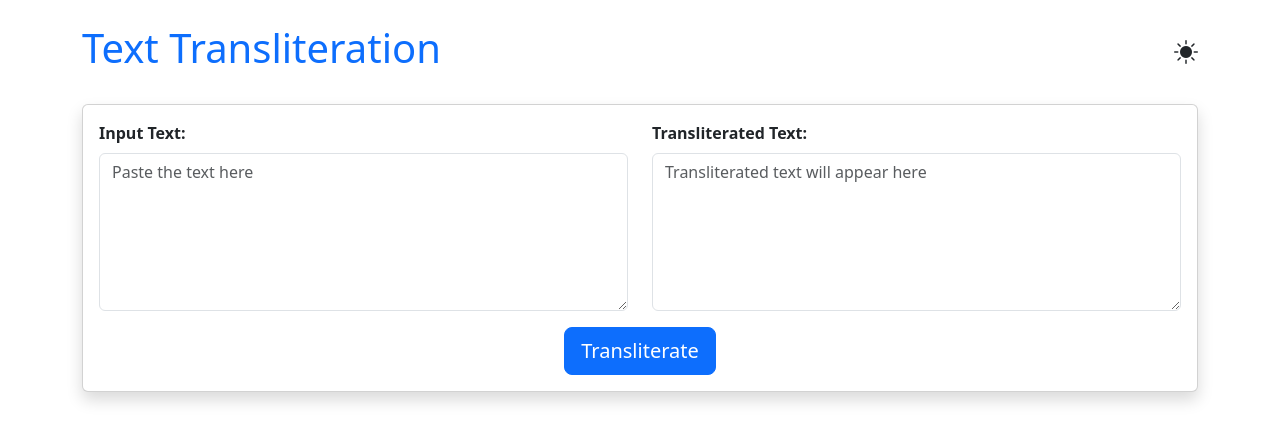
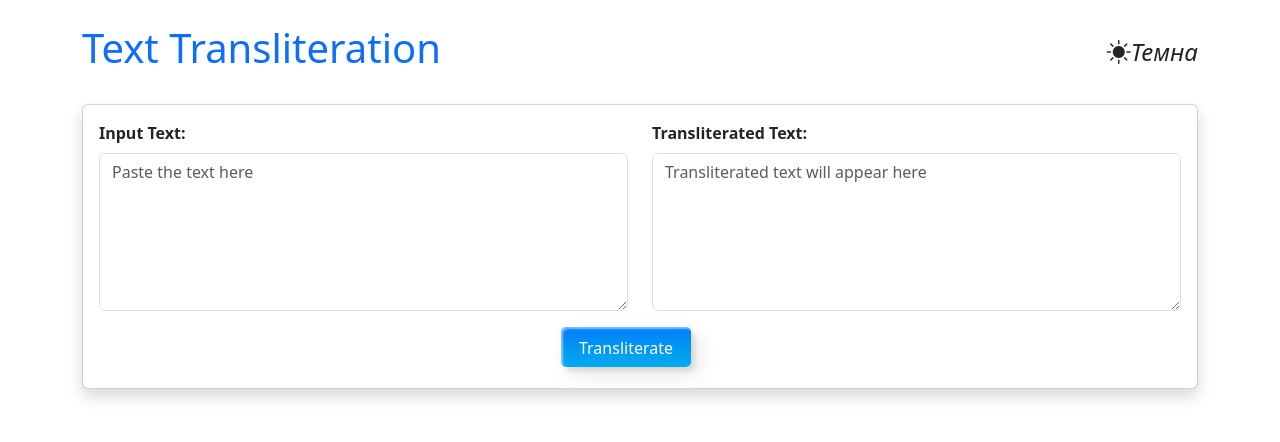
Before and after one commit to meni0419/DjangoTestProject, a Django app: page / in a window 1280 px wide. Shown: the top 442 px of the page. Run offline with Django 5.2, Linux system fonts and the light colour scheme.

```diff
--- a/employees/views.py
+++ b/employees/views.py
@@ -1,7 +1,8 @@
+from django.views.decorators.csrf import csrf_exempt
 from django.http import HttpResponse, JsonResponse
 from django.shortcuts import render
 from django.db import connection
-
+import json
 
 # Create your views here.
 def employee_list(request):
--- a/templates/homepage.html
+++ b/templates/homepage.html
@@ -15,7 +15,7 @@
         }
 
         textarea.dark-mode {
-            background-color: #343a40; /* Dark background for textareas */
+            background-color: #475869; /* Dark background for textareas */
             color: #ffffff; /* Light text inside textareas */
             border: 1px solid #495057;
         }
@@ -47,6 +47,81 @@
         label {
             transition: background-color 0.3s ease, color 0.3s ease;
         }
+        /* 12 */
+        .btn-12{
+            position: relative;
+            right: 20px;
+            bottom: 20px;
+            border:none;
+            box-shadow: none;
+            width: 130px;
+            height: 40px;
+            line-height: 42px;
+            -webkit-perspective: 230px;
+            perspective: 230px;
+            color: #fff;
+            background-color: transparent;
+        }
+        .btn-12 span {
+            background: rgb(0,172,238);
+            background: linear-gradient(0deg, rgba(0,172,238,1) 0%, rgba(2,126,251,1) 100%);
+            display: block;
+            position: absolute;
+            width: 130px;
+            height: 40px;
+            box-shadow:inset 2px 2px 2px 0px rgba(255,255,255,.5),
+            7px 7px 20px 0px rgba(0,0,0,.1),
+            4px 4px 5px 0px rgba(0,0,0,.1);
+            border-radius: 5px;
+            margin:0;
+            text-align: center;
+            -webkit-box-sizing: border-box;
+            -moz-box-sizing: border-box;
+            box-sizing: border-box;
+            -webkit-transition: all .3s;
+            transition: all .3s;
+        }
+            .btn-12 span:nth-child(1) {
+            box-shadow:
+            -7px -7px 20px 0px #fff9,
+            -4px -4px 5px 0px #fff9,
+            7px 7px 20px 0px #0002,
+            4px 4px 5px 0px #0001;
+            -webkit-transform: rotateX(90deg);
+            -moz-transform: rotateX(90deg);
+            transform: rotateX(90deg);
+            -webkit-transform-origin: 50% 50% -20px;
+            -moz-transform-origin: 50% 50% -20px;
+            transform-origin: 50% 50% -20px;
+        }
+            .btn-12 span:nth-child(2) {
+            -webkit-transform: rotateX(0deg);
+            -moz-transform: rotateX(0deg);
+            transform: rotateX(0deg);
+            -webkit-transform-origin: 50% 50% -20px;
+            -moz-transform-origin: 50% 50% -20px;
+            transform-origin: 50% 50% -20px;
+        }
+        .btn-12:hover span:nth-child(1) {
+            box-shadow:inset 2px 2px 2px 0px rgba(255,255,255,.5),
+            7px 7px 20px 0px rgba(0,0,0,.1),
+            4px 4px 5px 0px rgba(0,0,0,.1);
+            -webkit-transform: rotateX(0deg);
+            -moz-transform: rotateX(0deg);
+            transform: rotateX(0deg);
+        }
+        .btn-12:hover span:nth-child(2) {
+            box-shadow:inset 2px 2px 2px 0px rgba(255,255,255,.5),
+            7px 7px 20px 0px rgba(0,0,0,.1),
+            4px 4px 5px 0px rgba(0,0,0,.1);
+            color: transparent;
+            -webkit-transform: rotateX(-90deg);
+            -moz-transform: rotateX(-90deg);
+            transform: rotateX(-90deg);
+        }
+        #labelToggle {
+            cursor: pointer;
+        }
     </style>
 </head>
 <body>
@@ -56,7 +131,7 @@
     <!-- Page Header with Theme Toggle -->
     <div class="d-flex justify-content-between align-items-center my-4">
         <h1 id="pageTitle" class="text-primary">Text Transliteration</h1>
-        <i id="themeToggleIcon" class="bi bi-sun-fill" title="Switch to Night Mode" onclick="toggleTheme()" aria-hidden="true"></i>
+        <i id="themeToggleIcon" class="bi bi-sun-fill" title="Switch to Night Mode" onclick="toggleTheme()" aria-hidden="true"><label id="labelToggle">Темна</label></i>
     </div>
 
     <div class="card shadow">
@@ -82,7 +157,8 @@
 
                 <!-- Submit Button -->
                 <div class="text-center">
-                    <button type="submit" class="btn btn-primary btn-lg">Transliterate</button>
+                    <button type="submit" class="custom-btn btn-12"><span>Click!</span><span>Transliterate</span></button>
+                    <!-- <button type="submit" class="btn btn-primary btn-lg">Transliterate</button> -->
                 </div>
             </form>
         </div>
@@ -109,9 +185,11 @@
         if (body.classList.contains("dark-mode")) {
             disableDarkMode();
             localStorage.setItem("theme", "light"); // Save preference to localStorage
+            document.getElementById("labelToggle").innerText = "Темна";
         } else {
             enableDarkMode();
             localStorage.setItem("theme", "dark"); // Save preference to localStorage
+            document.getElementById("labelToggle").innerText = "Світла";
         }
     }
 
```
Also changed, not shown: MySQLandDjango/settings.py (+25 -5 lines), employees/__init__.py (deleted), employees/migrations/__init__.py (deleted).
